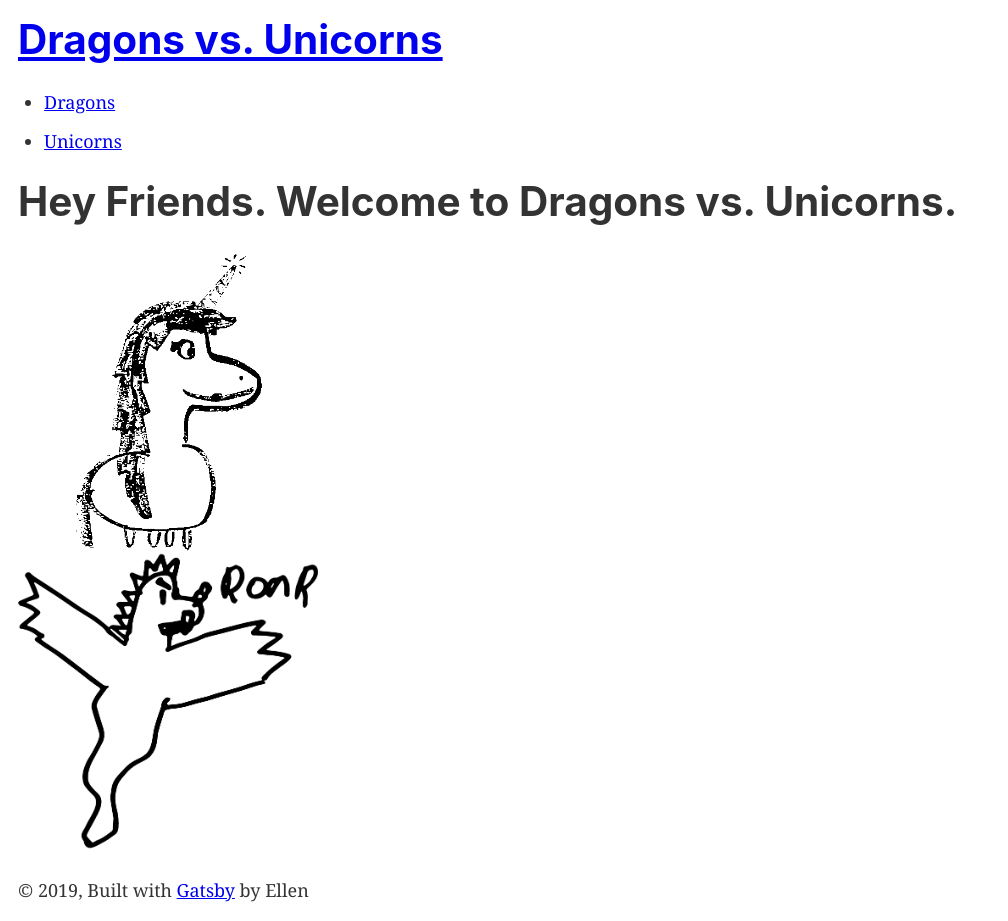
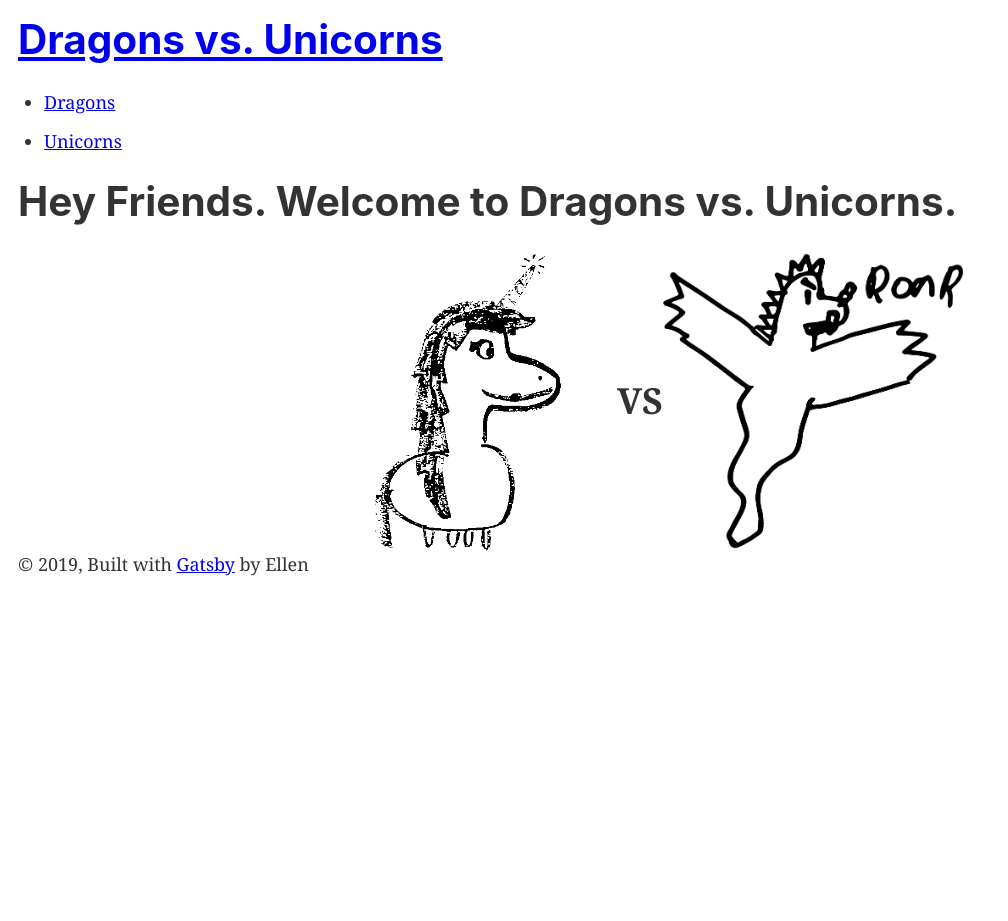
Before and after one commit to chrisbarnes/dragons-vs-unicorns, a Gatsby site: page / in a window 1280 px wide. Shown: the whole page, without its empty margins (0-1008 px from the left). After the commit the page ends 800 px from the top, so only its background shows below. Built offline with nearby package versions, Linux system fonts and the light colour scheme; Gatsby itself is replaced by a stand-in of ours.

Commit message:
Side by side images

```diff
--- a/src/pages/index.js
+++ b/src/pages/index.js
@@ -1,5 +1,4 @@
 import React from "react"
-import { Link } from "gatsby"
 import { StaticQuery, graphql } from "gatsby"
 
 import Layout from "../components/layout"
@@ -10,31 +9,32 @@ const IndexPage = () => (
   <Layout>
     <SEO title="Home" keywords={[`gatsby`, `application`, `react`]} />
     <h1>Hey Friends. Welcome to Dragons vs. Unicorns.</h1>
-    <div style={{ maxWidth: `300px`, marginBottom: `1.45rem` }}>
+    <div className="dragon-unicorn-images">
       <StaticQuery
         query={graphql`
           query {
             unicornImage: file(relativePath: { eq: "unicorn.png" }) {
               childImageSharp {
-                fluid(maxWidth: 300) {
-                  ...GatsbyImageSharpFluid
+                fixed(width: 300) {
+                  ...GatsbyImageSharpFixed
                 }
               }
             },
             dragonImage: file(relativePath: { eq: "dragon.png" }) {
               childImageSharp {
-                fluid(maxWidth: 300) {
-                  ...GatsbyImageSharpFluid
+                fixed(width: 300) {
+                  ...GatsbyImageSharpFixed
                 }
               }
             }
           }
         `}
         render={data => (
-          <div>
-            <Img fluid={data.unicornImage.childImageSharp.fluid} />
-            <Img fluid={data.dragonImage.childImageSharp.fluid} />
-          </div>
+          <>
+            <Img fixed={data.unicornImage.childImageSharp.fixed} />
+            <span class="vs">VS</span>
+            <Img fixed={data.dragonImage.childImageSharp.fixed} />
+          </>
         )}
       />
     </div>
--- a/src/styles/global.css
+++ b/src/styles/global.css
@@ -2,3 +2,14 @@ html {
     padding: 1rem;
     background-color: #fff;
 }
+
+.dragon-unicorn-images {
+    display: flex;
+    align-items: center;
+    justify-content: center;
+}
+
+.vs {
+    font-size: 2rem;
+    font-weight: bold;
+}
```
